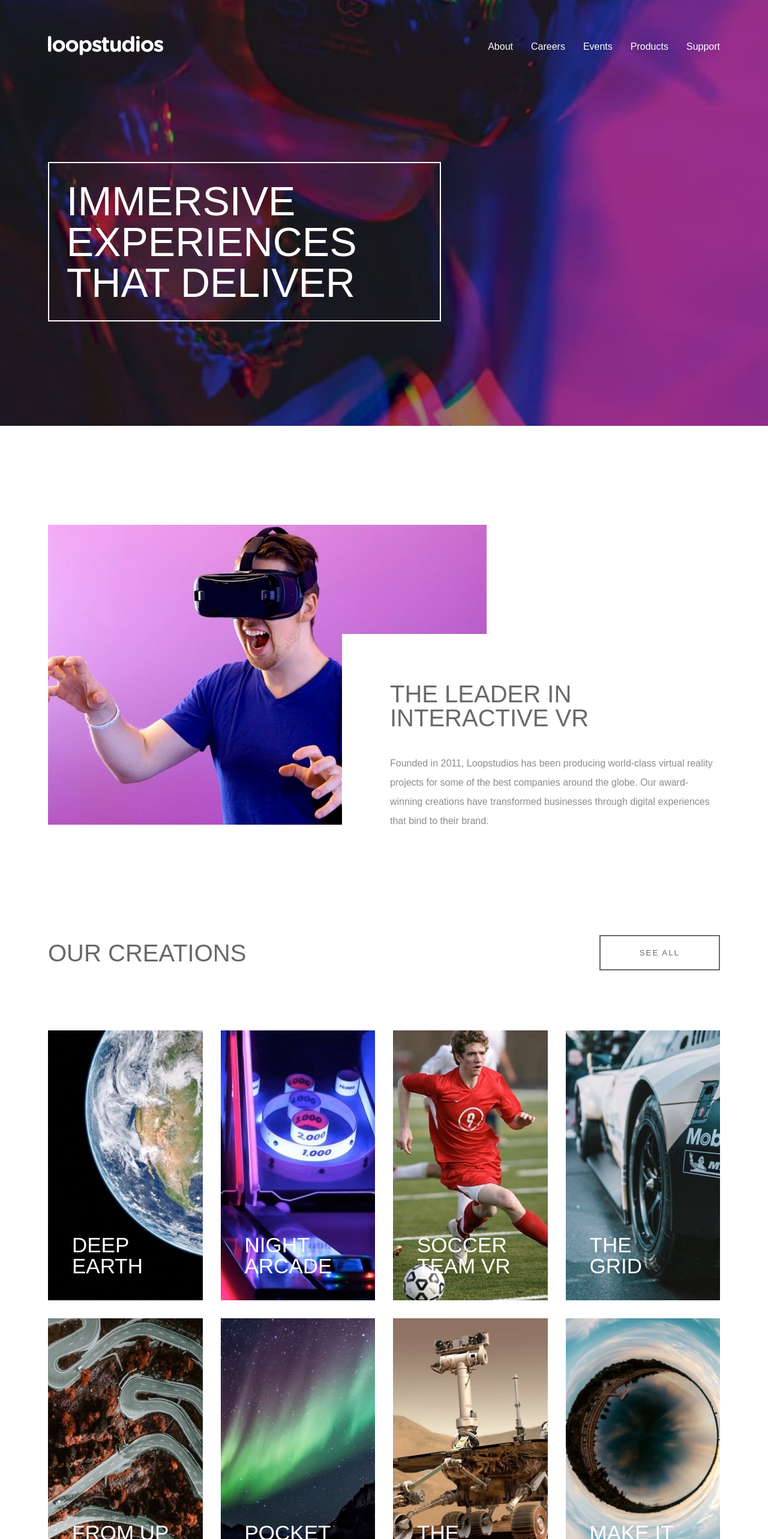
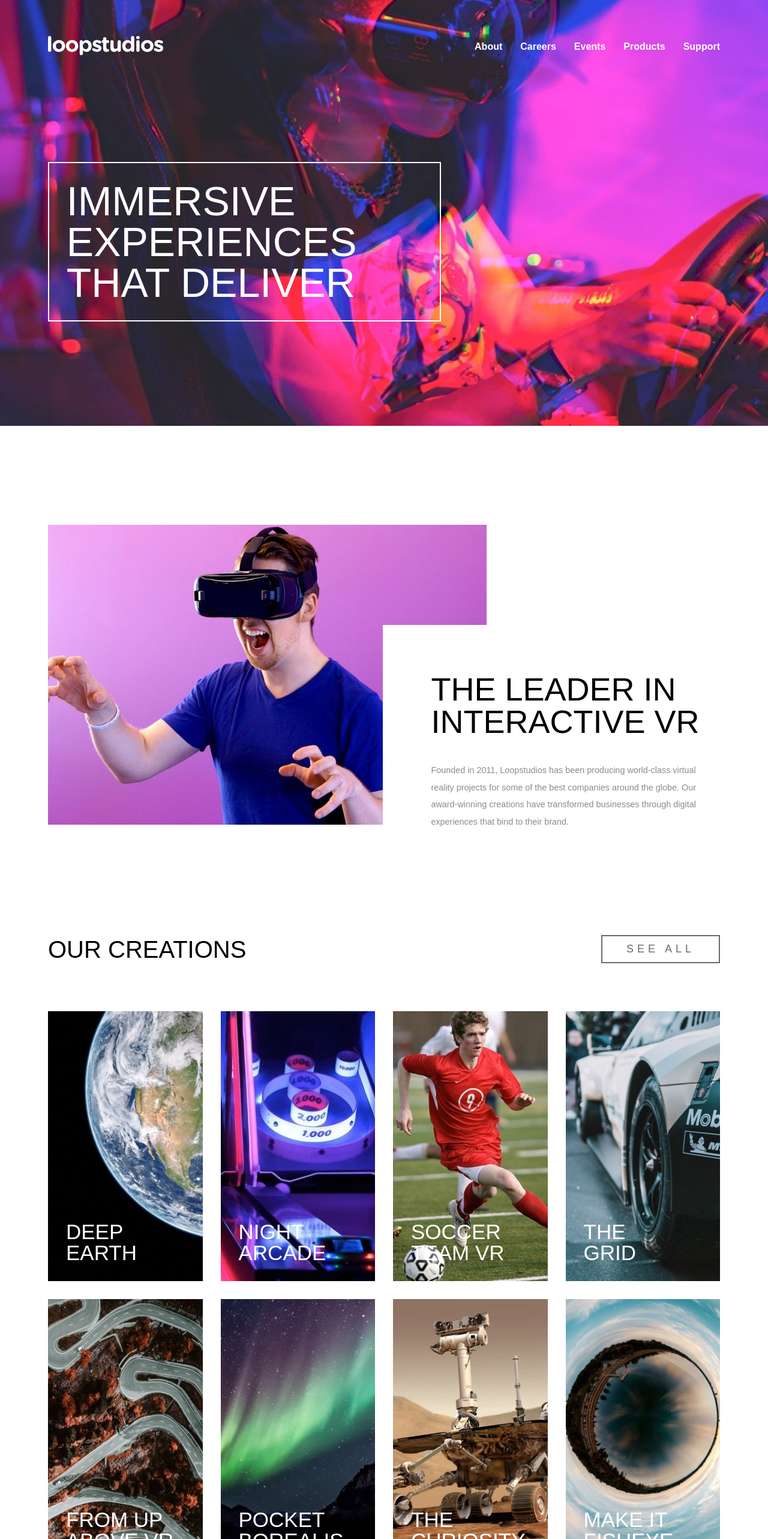
Before and after one commit to arnaudouttier/loopstudios-landing-page-main-ao, a Vue app: page / in a window 1280 px wide. Shown: the top 2566 px of the page at 60% size. Built offline with nearby package versions, Linux system fonts and the light colour scheme.

Commit message:
restructuration

```diff
--- a/src/assets/scss/base/_base.scss
+++ b/src/assets/scss/base/_base.scss
@@ -34,6 +34,7 @@ a {
 
 p {
   font-family: $font_primary;
+  font-size: 0.9rem;
   font-weight: 400;
   color: $gray_100;
   line-height: 2;
@@ -47,5 +48,5 @@ h3 {
   line-height: 1;
   text-transform: uppercase;
   font-size: 40px;
-  color: $gray_200;
+  color: $black;
 }
--- a/src/assets/scss/commons/_site-footer.scss
+++ b/src/assets/scss/commons/_site-footer.scss
@@ -2,7 +2,7 @@
 
 #site-footer {
   background-color: #000;
-  padding-block: 100px;
+  padding-block: 70px;
 }
 
 .inner-footer {
--- a/src/assets/scss/commons/_site-header.scss
+++ b/src/assets/scss/commons/_site-header.scss
@@ -17,6 +17,7 @@
 @media (min-width: 750px) {
   #site-header {
     min-height: 650px;
+    background-image: url("./assets/images/desktop/image-hero.jpg");
 
     h1 {
       max-width: 53%;
--- a/src/assets/scss/components/_buttons.scss
+++ b/src/assets/scss/components/_buttons.scss
@@ -7,11 +7,12 @@
 }
 
 .btn-primary {
-  padding-block: 20px;
-  padding-inline: 65px;
+  font-size: 18px;
+  letter-spacing: 6px;
+  padding-block: 11px;
+  padding-inline: 40px;
   border-width: 2px;
   border-style: solid;
-  letter-spacing: 2px;
   transition: background-color 0.4s ease;
 
   &.is-grey {
--- a/src/components/Creations.vue
+++ b/src/components/Creations.vue
@@ -69,7 +69,7 @@ import { ref } from 'vue'
 .creations {
     display: grid;
     grid-auto-flow: row;
-    row-gap: 70px;
+    row-gap: 50px;
 
     .creations_header {
         text-align: center;
@@ -83,10 +83,8 @@ import { ref } from 'vue'
     .creations_main {
         display: grid;
         grid-template-columns: repeat(auto-fill, minmax(250px, 1fr));
-        grid-auto-flow: row;
-        grid-auto-rows: 250px;
-        row-gap: 50px;
-        column-gap: 30px;
+        grid-auto-rows: 160px;
+        gap: 30px;
     }
 
     .card {
@@ -153,8 +151,8 @@ import { ref } from 'vue'
         h3 {
             position: absolute;
             color: #fff;
-            bottom: 40px;
-            left: 40px;
+            bottom: 25px;
+            left: 25px;
             font-size: 35px;
             transition: color .4s linear;
 
@@ -182,7 +180,6 @@ import { ref } from 'vue'
 
         .creations_main {
             grid-auto-rows: 450px;
-            row-gap: 30px;
         }
 
         .card {
@@ -218,6 +215,11 @@ import { ref } from 'vue'
             &.fisheye {
                 background-image: url("../assets/images/desktop/image-fisheye.jpg");
             }
+
+            h3 {
+                bottom: 30px;
+                left: 30px;
+            }
         }
 
         button.mobile {
--- a/src/components/Showcase.vue
+++ b/src/components/Showcase.vue
@@ -32,12 +32,10 @@ import { ref } from 'vue'
     padding-block: 56px 0;
     padding-inline: 16px;
 
-
     p {
         text-align: center;
     }
 }
-
 
 @media (min-width:1200px) {
     .showcase {
@@ -52,12 +50,16 @@ import { ref } from 'vue'
 
     .showcase-description {
         position: absolute;
-        max-width: 550px;
+        max-width: 43%;
         bottom: -18%;
         right: 0;
         padding: 80px;
         padding-right: 0;
         text-align: initial;
+
+        h2 {
+            font-size: 54px;
+        }
 
         p {
             text-align: initial;
--- a/src/components/SocialNav.vue
+++ b/src/components/SocialNav.vue
@@ -38,7 +38,7 @@
 <style lang="scss" >
 .social-navigation {
     display: flex;
-    column-gap: 30px;
+    column-gap: 20px;
     align-items: center;
 }
 
@@ -67,7 +67,6 @@
 
 }
 
-
 :is(#site-footer) {
     .social-navigation {
         justify-content: center;
@@ -76,9 +75,6 @@
 }
 
 @media (min-width:772px) {
-    .social-navigation {
-        column-gap: 15px;
-    }
 
     :is(#site-footer) {
         .social-navigation {
@@ -88,6 +84,5 @@
             margin-bottom: 0;
         }
     }
-
 }
 </style>
--- a/src/components/TheNavigation.vue
+++ b/src/components/TheNavigation.vue
@@ -25,13 +25,13 @@ import { ref } from 'vue'
     flex-direction: column;
     align-items: center;
     column-gap: 30px;
-    row-gap: 50px;
+    row-gap: 40px;
   }
 
 
   a {
     width: fit-content;
-
+    font-weight: bold;
   }
 
   @media (hover:hover) {
```
